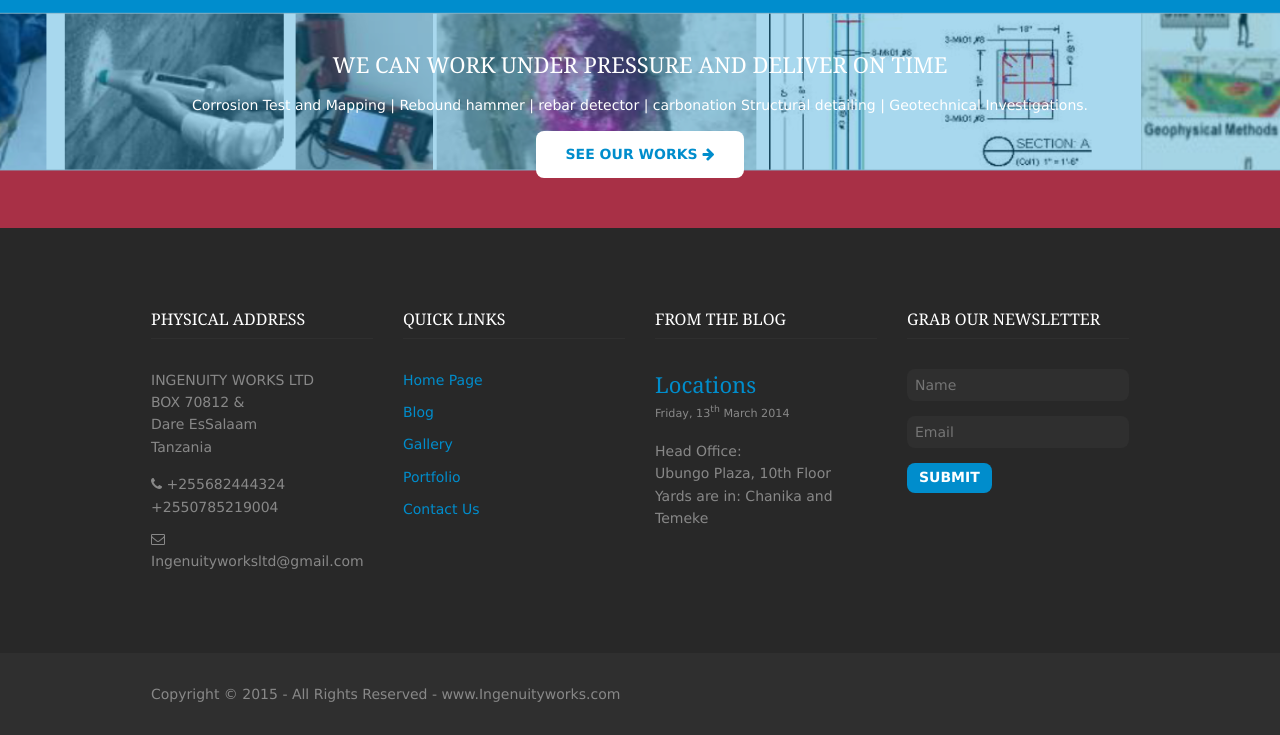
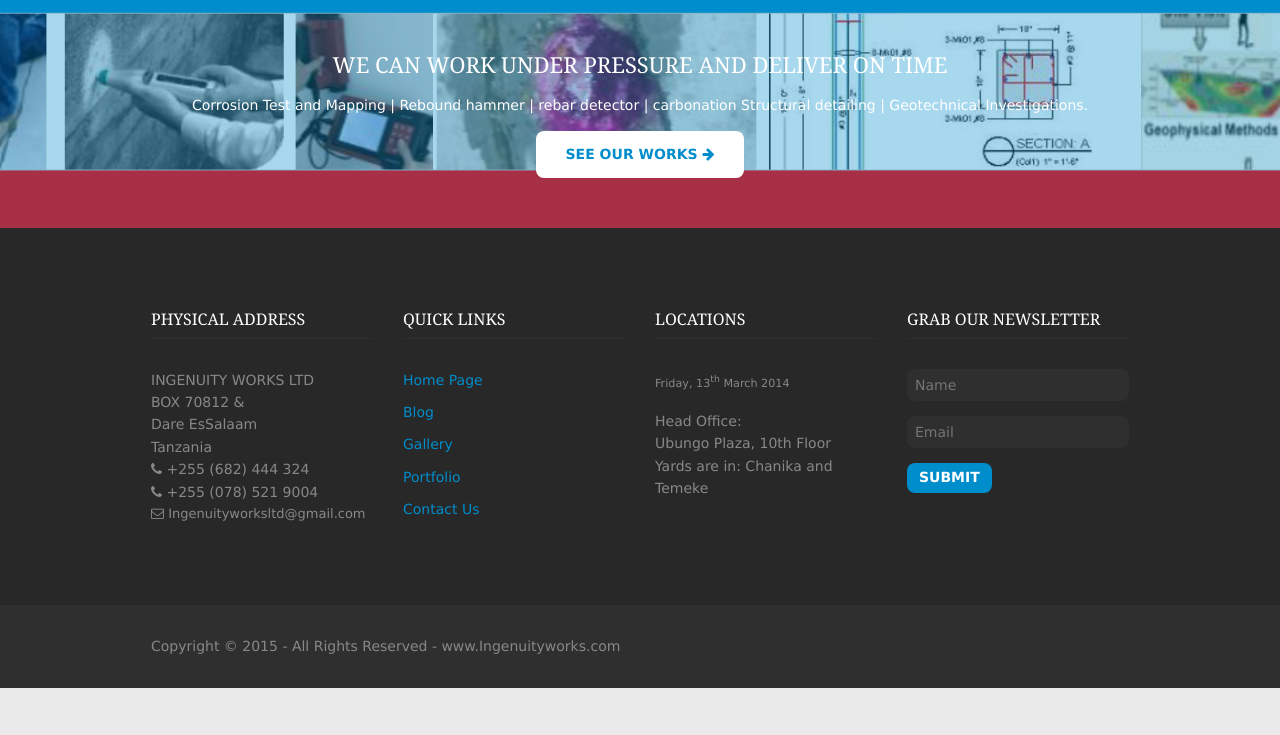
Before and after one commit to UltiGeek/iNgenuity_WEB, a PHP site: page / in a window 1280 px wide. Shown: the part 2293-3028 px from the top of the page. After the commit the page ends 2981 px from the top, so only its background shows below. Run offline with PHP 8.4, Linux system fonts and the light colour scheme.

Commit message:
Fixed Footer , Emails and tel :baby_bottle:

```diff
--- a/includes/footer.php
+++ b/includes/footer.php
@@ -2,15 +2,16 @@
     <footer id="footer" class="clear">
         <div class="one_quarter first">
             <h6 class="title">Physical Address</h6>
-            <address class="btmspace-15">
+            <address class="btmspace-2">
                 INGENUITY WORKS LTD<br>
                 BOX 70812 &amp;<br>
                 Dare EsSalaam<br>
                 Tanzania
             </address>
             <ul class="nospace">
-                <li class="btmspace-10"><span class="fa fa-phone"></span> +255682444324<br>+2550785219004</li>
-                <li><span class="fa fa-envelope-o"></span>Ingenuityworksltd@gmail.com</li>
+                <li class="btmspace-1"><span class="fa fa-phone"></span> +255 (682) 444 324</li>
+                <li class="btmspace-1"><span class="fa fa-phone"></span> +255 (078) 521 9004</li>
+                <li style="font-size: 13px;"><span class="fa fa-envelope-o"></span> Ingenuityworksltd@gmail.com</li>
             </ul>
         </div>
         <div class="one_quarter">
@@ -24,9 +25,8 @@
             </ul>
         </div>
         <div class="one_quarter">
-            <h6 class="title">From The Blog</h6>
+            <h6 class="title">Locations</h6>
             <article>
-                <h2 class="nospace"><a href="#">Locations</a></h2>
                 <time class="smallfont" datetime="2015-03-13">Friday, 13<sup>th</sup> March 2014</time>
                 <p>Head Office:
                     <br> Ubungo Plaza, 10th Floor<br>Yards are in: Chanika and Temeke</p>
```
